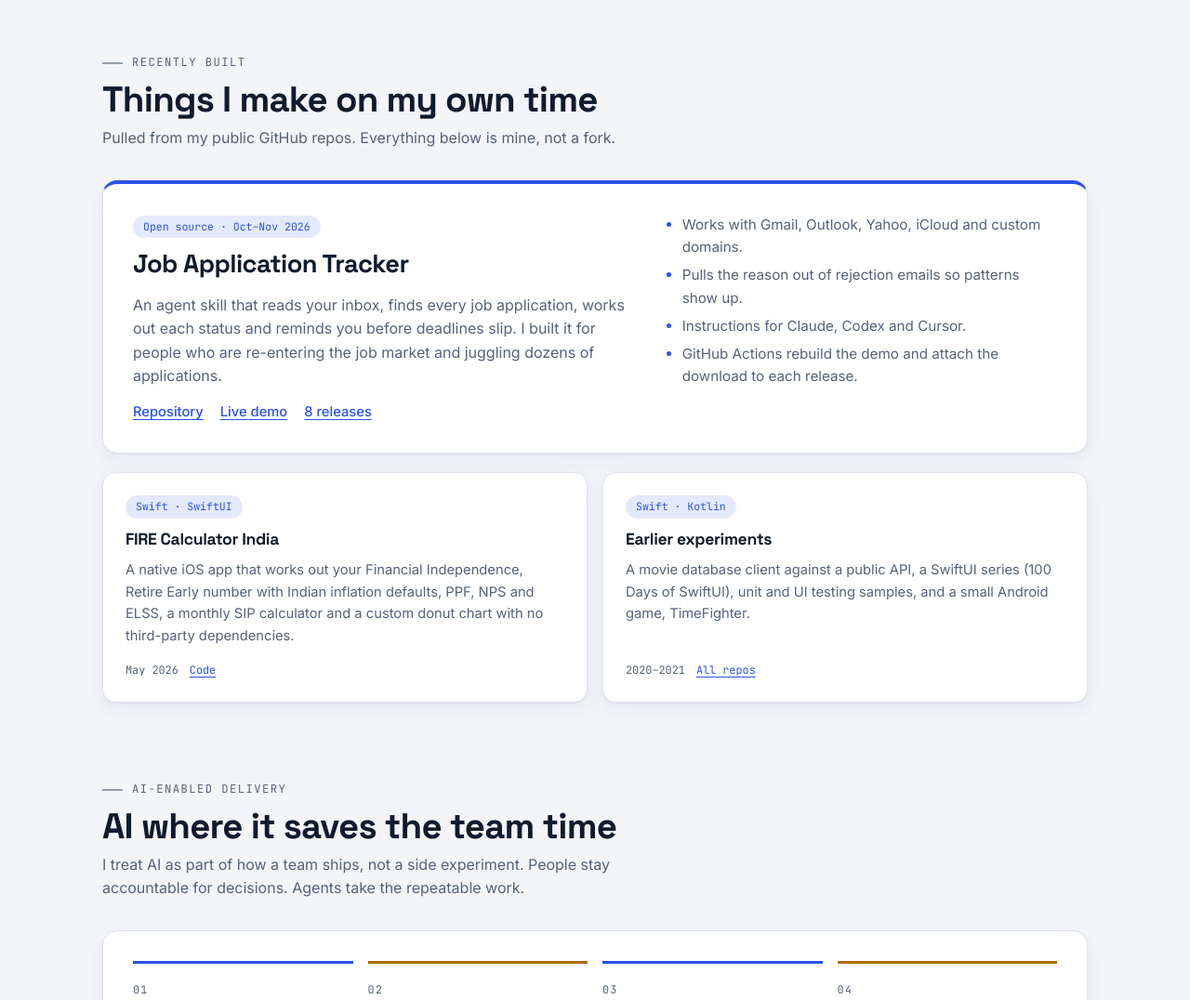
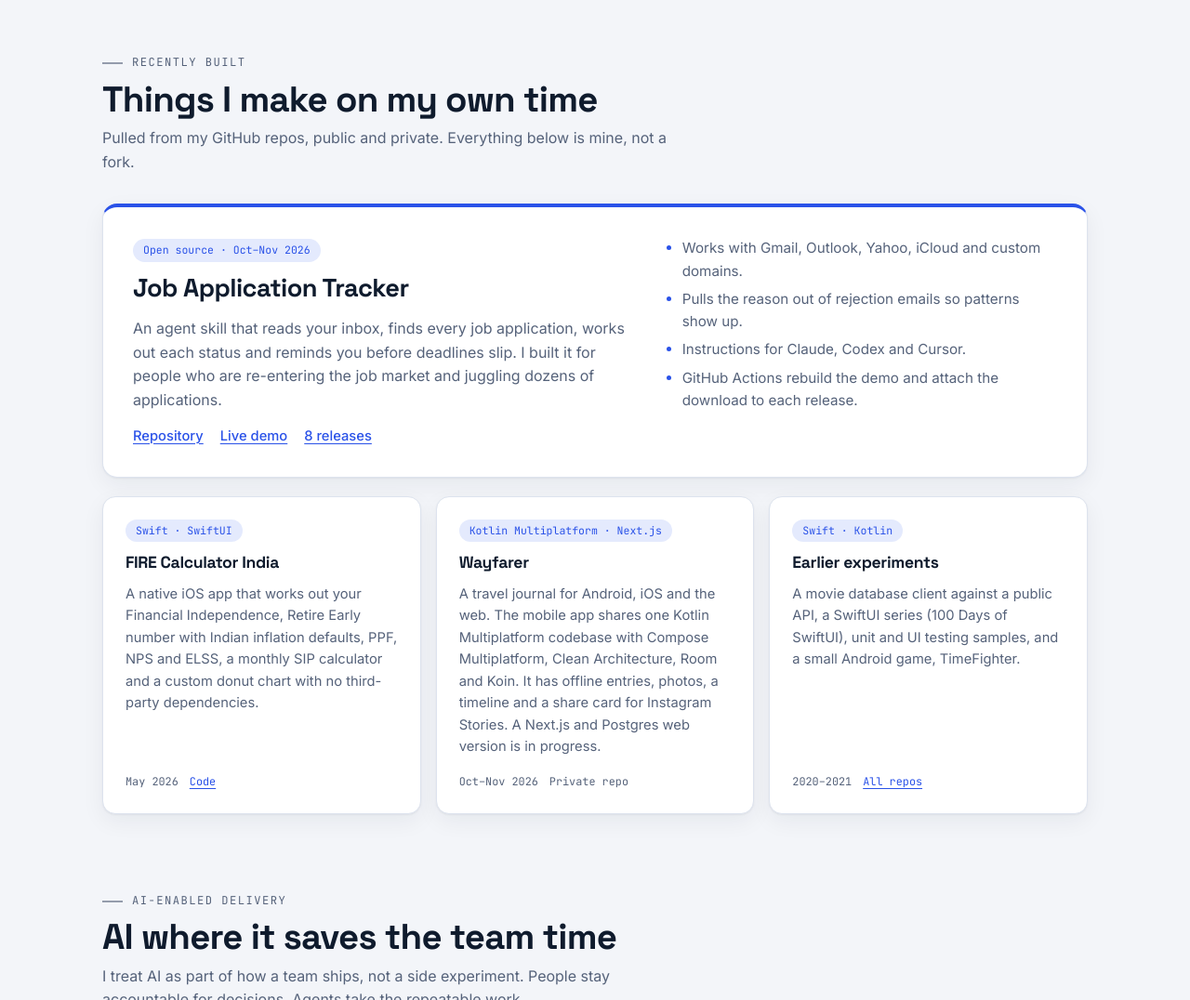
Before and after one commit to swapnil-salunke/swapnil-salunke.github.io, a plain HTML site: page index.html in a window 1280 px wide. Shown: the part 1220-2296 px from the top of the page at 93% size. Drawn offline with Linux system fonts and the light colour scheme.

Commit message:
Add Wayfarer to projects grid
Co-Authored-By: Claude Sonnet 5.5 <noreply@anthropic.com>

```diff
--- a/index.html
+++ b/index.html
@@ -128,7 +128,7 @@ section { padding-block: 84px 0; }
 .feature li::marker { color: var(--product); }
 .links { display: flex; flex-wrap: wrap; gap: 8px 18px; margin-top: 14px; font-size: 0.92rem; font-weight: 500; }
 
-.grid { display: grid; grid-template-columns: repeat(2, minmax(0, 1fr)); gap: 16px; }
+.grid { display: grid; grid-template-columns: repeat(3, minmax(0, 1fr)); gap: 16px; }
 .card { background: var(--surface); border: 1px solid var(--rule); border-radius: 14px; box-shadow: var(--shadow); padding: 24px; min-width: 0; display: flex; flex-direction: column; gap: 8px; }
 .card h3 { font-size: 1.1rem; }
 .card p { margin: 0; color: var(--muted); font-size: 0.92rem; }
@@ -224,7 +224,7 @@ footer p { color: var(--muted); margin: 10px 0 0; max-width: 50ch; }
   <section class="sec" id="building">
     <div class="eyebrow">Recently built</div>
     <h2>Things I make on my own time</h2>
-    <p class="sub">Pulled from my public GitHub repos. Everything below is mine, not a fork.</p>
+    <p class="sub">Pulled from my GitHub repos, public and private. Everything below is mine, not a fork.</p>
 
     <div class="feature">
       <div>
@@ -251,6 +251,12 @@ footer p { color: var(--muted); margin: 10px 0 0; max-width: 50ch; }
         <h3>FIRE Calculator India</h3>
         <p>A native iOS app that works out your Financial Independence, Retire Early number with Indian inflation defaults, PPF, NPS and ELSS, a monthly SIP calculator and a custom donut chart with no third-party dependencies.</p>
         <div class="meta"><span>May 2026</span><a href="https://github.com/swapnil-salunke/Fire-Calculator-India" target="_blank" rel="noopener">Code</a></div>
+      </div>
+      <div class="card">
+        <span class="chip">Kotlin Multiplatform · Next.js</span>
+        <h3>Wayfarer</h3>
+        <p>A travel journal for Android, iOS and the web. The mobile app shares one Kotlin Multiplatform codebase with Compose Multiplatform, Clean Architecture, Room and Koin. It has offline entries, photos, a timeline and a share card for Instagram Stories. A Next.js and Postgres web version is in progress.</p>
+        <div class="meta"><span>Oct–Nov 2026</span><span>Private repo</span></div>
       </div>
       <div class="card">
         <span class="chip">Swift · Kotlin</span>
```
